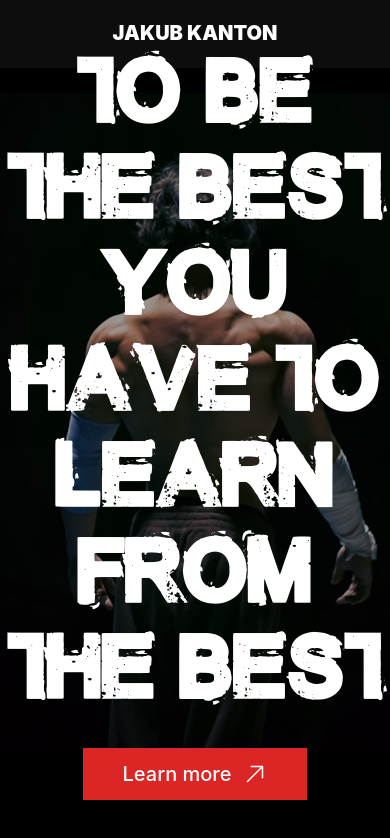
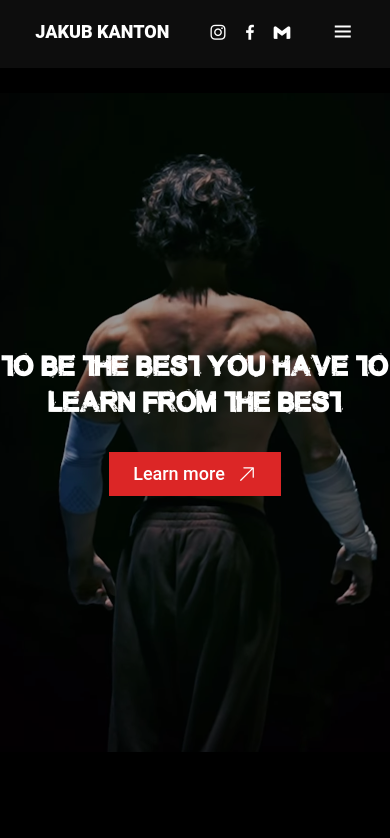
Before and after one commit to bartosz-skejcik/kanton, a Nuxt app: page / in a window 390 px wide. Shown: the top 838 px of the page. Built offline with nearby package versions, Linux system fonts and the light colour scheme.

Commit message:
Fix: responsive

```diff
--- a/assets/css/main.css
+++ b/assets/css/main.css
@@ -3,7 +3,7 @@
 @tailwind utilities;
 
 /* @import url("https://fonts.googleapis.com/css2?family=Black+Ops+One&display=swap"); */
-@import url("https://fonts.googleapis.com/css2?family=Inter:wght@300;400;500;600;700;800;900&display=swap");
+@import url("https://fonts.googleapis.com/css2?family=Roboto:wght@300;400;500;600;700;800;900&display=swap");
 
 @font-face {
     font-family: "CustomFont";
@@ -20,5 +20,5 @@ body {
 }
 
 * {
-    font-family: "Inter", sans-serif;
+    font-family: "Roboto", sans-serif;
 }
--- a/components/home/Hero.vue
+++ b/components/home/Hero.vue
@@ -8,16 +8,18 @@ import { ArrowUpRightIcon } from "@heroicons/vue/24/solid";
         style="background-image: url('./images/hero.png')"
     >
         <div
-            class="flex flex-col items-center justify-center w-full h-full gap-8 bg-black/40"
+            class="flex flex-col items-center justify-center w-screen h-screen gap-8 bg-black/40"
         >
-            <h1 class="text-center w-fit md:w-1/2 text-8xl customfont">
+            <h1
+                class="text-3xl text-center w-fit md:w-1/2 md:text-5xl lg:text-8xl customfont"
+            >
                 TO BE THE BEST YOU HAVE TO LEARN FROM THE BEST
             </h1>
             <button
-                class="flex items-center justify-center gap-3 px-10 py-3 text-xl font-medium transition-all duration-300 bg-red-600 hover:shadow-sharp hover:shadow-red-500"
+                class="flex items-center justify-center gap-3 px-6 py-2 text-lg font-medium transition-all duration-300 bg-red-600 md:py-3 md:text-xl md:px-10 hover:shadow-sharp hover:shadow-red-500"
             >
                 Learn more
-                <ArrowUpRightIcon class="w-6 h-6 text-white" />
+                <ArrowUpRightIcon class="w-5 text-white md:w-6 aspect-square" />
             </button>
         </div>
     </header>
--- a/components/home/Navbar.vue
+++ b/components/home/Navbar.vue
@@ -22,14 +22,17 @@ const socials = [
     {
         class: "bx bxl-instagram",
         href: "https://www.instagram.com/kantonkuba_/",
+        color: "hover:bg-gradient-to-r hover:from-[#FEDA75] hover:to-[#FA7E1E]",
     },
     {
         class: "bx bxl-facebook",
         href: "https://www.facebook.com/kuba.kanton",
+        color: "hover:bg-gradient-to-r hover:from-blue-300 hover:to-blue-500",
     },
     {
         class: "bx bxl-gmail",
         href: "mailto:kanton.kuba@gmail.com",
+        color: "hover:bg-gradient-to-r hover:from-[#EA4335] hover:to-[#D93025]",
     },
 ];
 </script>
@@ -38,7 +41,9 @@ const socials = [
     <nav
         class="fixed top-0 left-0 right-0 z-50 flex items-center justify-around w-full px-4 py-5 md:px-12 bg-white/5"
     >
-        <h6 class="text-xl font-black leading-snug">JAKUB KANTON</h6>
+        <h6 class="-mt-1 text-lg font-black leading-snug md:text-xl md:mt-0">
+            JAKUB KANTON
+        </h6>
         <div class="hidden gap-8 md:flex">
             <NuxtLink
                 v-for="(link, index) in links"
@@ -49,15 +54,18 @@ const socials = [
                 {{ link.text }}
             </NuxtLink>
         </div>
-        <div class="hidden gap-8 md:flex">
+        <div class="flex gap-3 md:gap-8">
             <NuxtLink
                 v-for="(social, index) in socials"
                 :key="index"
-                class="text-white transition-colors duration-200 ease-in-out hover:text-neutral-500"
+                :class="`bg-white text-transparent bg-clip-text transition-all duration-200 text-xl hover:scale-105 ease-in-out ${social.color}`"
                 :to="social.href"
             >
                 <i :class="social.class"></i>
             </NuxtLink>
         </div>
+        <button class="flex items-center justify-center md:hidden">
+            <i class="-mt-1 text-2xl text-white bx bx-menu"></i>
+        </button>
     </nav>
 </template>
```
